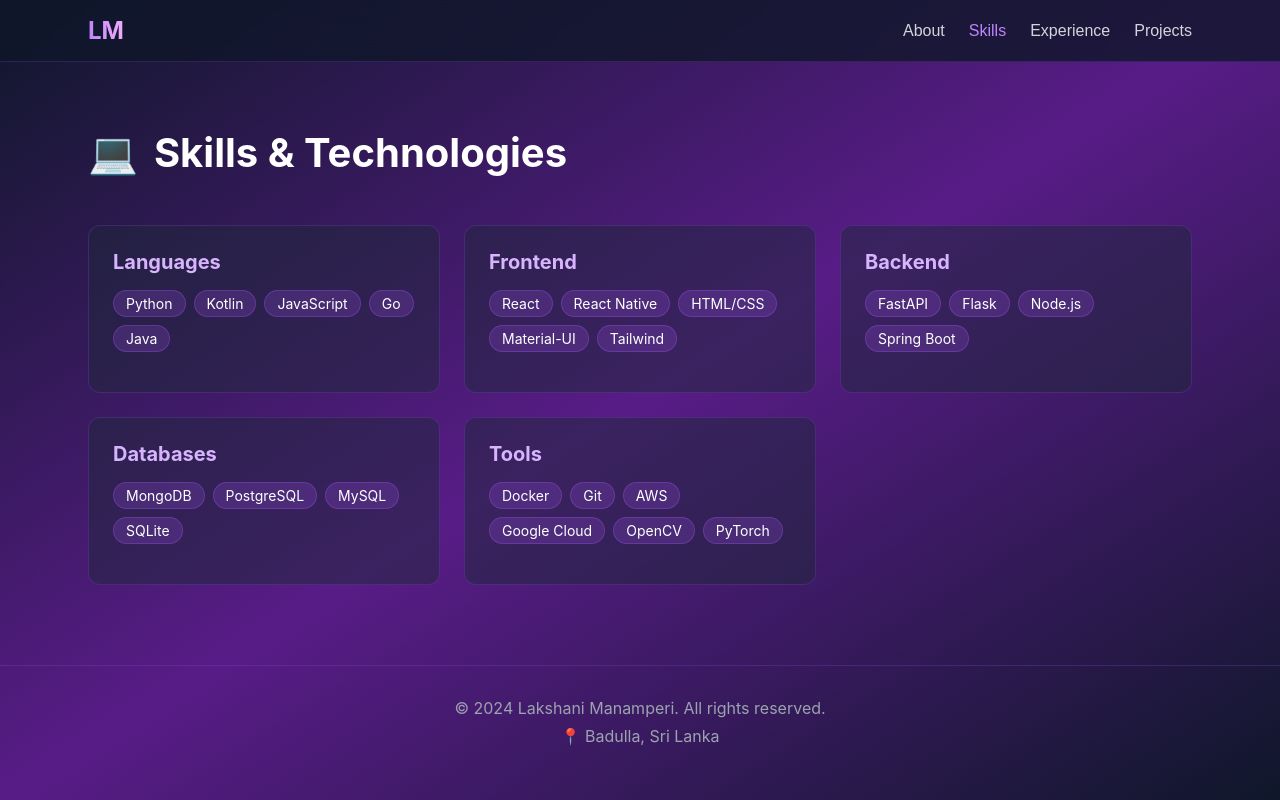
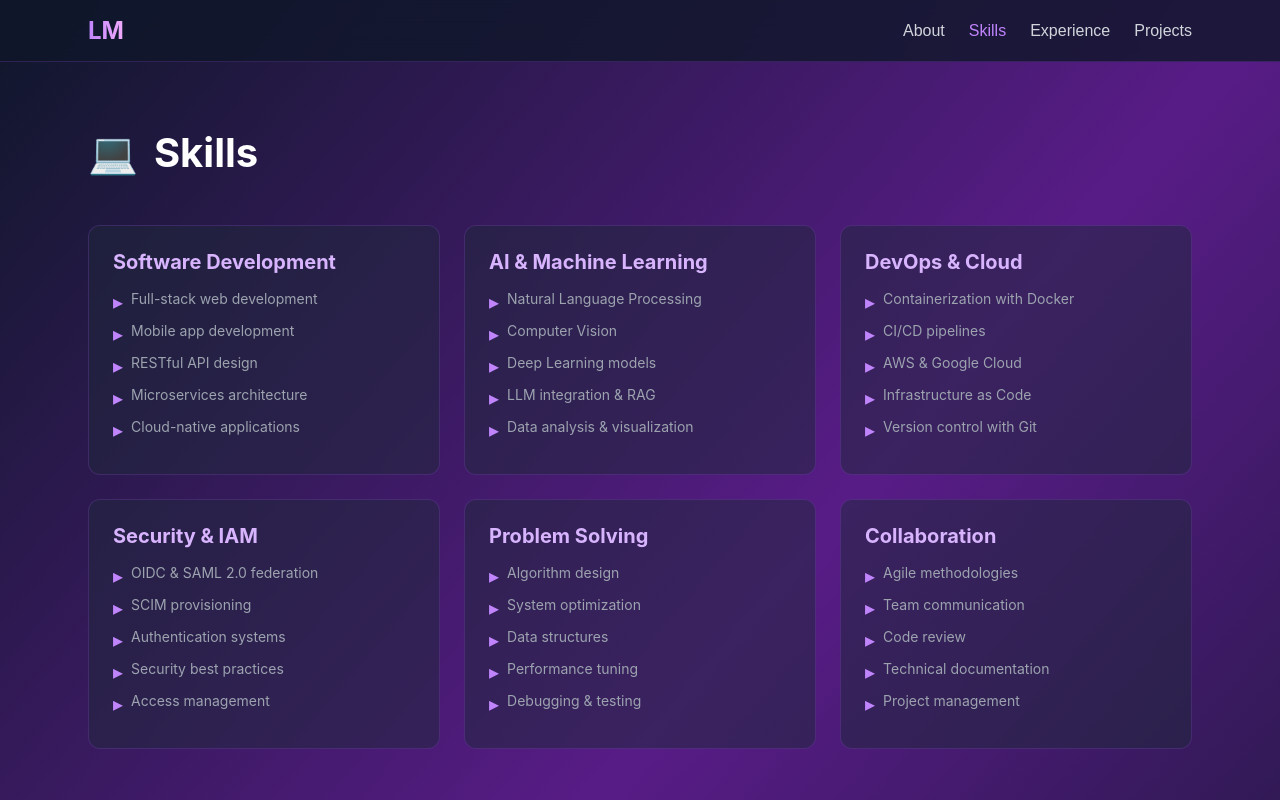
Before and after one commit to LRManamperi/Portfolio, a plain HTML site: page PP.html in a window 1280 px wide. Both pictures are taken after a click on the button "Skills". Shown: the top 800 px of the page. Drawn offline with Linux system fonts and the light colour scheme; files whose address does not match are found by name.

Commit message:
Correct skills section

```diff
--- a/PP.html
+++ b/PP.html
@@ -360,7 +360,7 @@
             <!-- Hero -->
             <div class="hero">
                 <div class="profile-image">
-                    <img src="C:\ACA\Projects\portfolio\cv_image.jpeg" alt="Lakshani Manamperi" style="width: 100%; height: 100%; border-radius: 50%; object-fit: cover;">
+                    <img src="C:\ACA\Projects\portfolio\Portfolio\cv_image.jpeg" alt="Lakshani Manamperi" style="width: 100%; height: 100%; border-radius: 50%; object-fit: cover;">
                 </div>
                 <div class="hero-content">
                     <h1 class="hero-title">Lakshani Manamperi</h1>
@@ -375,7 +375,7 @@
                             <span>📧</span>
                             <span>Email</span>
                         </a>
-                        <a href="https://www.linkedin.com/in/lakshani-m-0032aa240/" target="_blank" class="contact-link">
+                        <a href="https://linkedin.com/in/lakshani/" target="_blank" class="contact-link">
                             <span>💼</span>
                             <span>LinkedIn</span>
                         </a>
@@ -437,7 +437,71 @@
     <!-- Skills Section -->
     <div id="skills-section" class="section hidden">
         <div class="container">
-            <h2 class="section-title"><span>💻</span> Skills & Technologies</h2>
+            <h2 class="section-title"><span>💻</span> Skills</h2>
+            <div class="grid grid-3">
+                <div class="card">
+                    <h3 class="card-title">Software Development</h3>
+                    <ul class="feature-list">
+                        <li>Full-stack web development</li>
+                        <li>Mobile app development</li>
+                        <li>RESTful API design</li>
+                        <li>Microservices architecture</li>
+                        <li>Cloud-native applications</li>
+                    </ul>
+                </div>
+                <div class="card">
+                    <h3 class="card-title">AI & Machine Learning</h3>
+                    <ul class="feature-list">
+                        <li>Natural Language Processing</li>
+                        <li>Computer Vision</li>
+                        <li>Deep Learning models</li>
+                        <li>LLM integration & RAG</li>
+                        <li>Data analysis & visualization</li>
+                    </ul>
+                </div>
+                <div class="card">
+                    <h3 class="card-title">DevOps & Cloud</h3>
+                    <ul class="feature-list">
+                        <li>Containerization with Docker</li>
+                        <li>CI/CD pipelines</li>
+                        <li>AWS & Google Cloud</li>
+                        <li>Infrastructure as Code</li>
+                        <li>Version control with Git</li>
+                    </ul>
+                </div>
+                <div class="card">
+                    <h3 class="card-title">Security & IAM</h3>
+                    <ul class="feature-list">
+                        <li>OIDC & SAML 2.0 federation</li>
+                        <li>SCIM provisioning</li>
+                        <li>Authentication systems</li>
+                        <li>Security best practices</li>
+                        <li>Access management</li>
+                    </ul>
+                </div>
+                <div class="card">
+                    <h3 class="card-title">Problem Solving</h3>
+                    <ul class="feature-list">
+                        <li>Algorithm design</li>
+                        <li>System optimization</li>
+                        <li>Data structures</li>
+                        <li>Performance tuning</li>
+                        <li>Debugging & testing</li>
+                    </ul>
+                </div>
+                <div class="card">
+                    <h3 class="card-title">Collaboration</h3>
+                    <ul class="feature-list">
+                        <li>Agile methodologies</li>
+                        <li>Team communication</li>
+                        <li>Code review</li>
+                        <li>Technical documentation</li>
+                        <li>Project management</li>
+                    </ul>
+                </div>
+            </div>
+
+            <h2 class="section-title" style="margin-top: 4rem;"><span>🛠️</span> Tech Stack</h2>
             <div class="grid grid-3">
                 <div class="card">
                     <h3 class="card-title">Languages</h3>
@@ -447,6 +511,8 @@
                         <span class="tag">JavaScript</span>
                         <span class="tag">Go</span>
                         <span class="tag">Java</span>
+                        <span class="tag">C</span>
+                        <span class="tag">C++</span>
                     </div>
                 </div>
                 <div class="card">
@@ -457,6 +523,7 @@
                         <span class="tag">HTML/CSS</span>
                         <span class="tag">Material-UI</span>
                         <span class="tag">Tailwind</span>
+                        <span class="tag">Bootstrap</span>
                     </div>
                 </div>
                 <div class="card">
@@ -466,6 +533,7 @@
                         <span class="tag">Flask</span>
                         <span class="tag">Node.js</span>
                         <span class="tag">Spring Boot</span>
+                        <span class="tag">Express.js</span>
                     </div>
                 </div>
                 <div class="card">
@@ -475,17 +543,29 @@
                         <span class="tag">PostgreSQL</span>
                         <span class="tag">MySQL</span>
                         <span class="tag">SQLite</span>
+                        <span class="tag">Redis</span>
                     </div>
                 </div>
                 <div class="card">
-                    <h3 class="card-title">Tools</h3>
+                    <h3 class="card-title">AI/ML Tools</h3>
+                    <div class="tags">
+                        <span class="tag">PyTorch</span>
+                        <span class="tag">TensorFlow</span>
+                        <span class="tag">OpenCV</span>
+                        <span class="tag">Langchain</span>
+                        <span class="tag">NLTK</span>
+                        <span class="tag">Scikit-learn</span>
+                    </div>
+                </div>
+                <div class="card">
+                    <h3 class="card-title">DevOps & Cloud</h3>
                     <div class="tags">
                         <span class="tag">Docker</span>
                         <span class="tag">Git</span>
                         <span class="tag">AWS</span>
                         <span class="tag">Google Cloud</span>
-                        <span class="tag">OpenCV</span>
-                        <span class="tag">PyTorch</span>
+                        <span class="tag">GitHub Actions</span>
+                        <span class="tag">Linux</span>
                     </div>
                 </div>
             </div>
```
